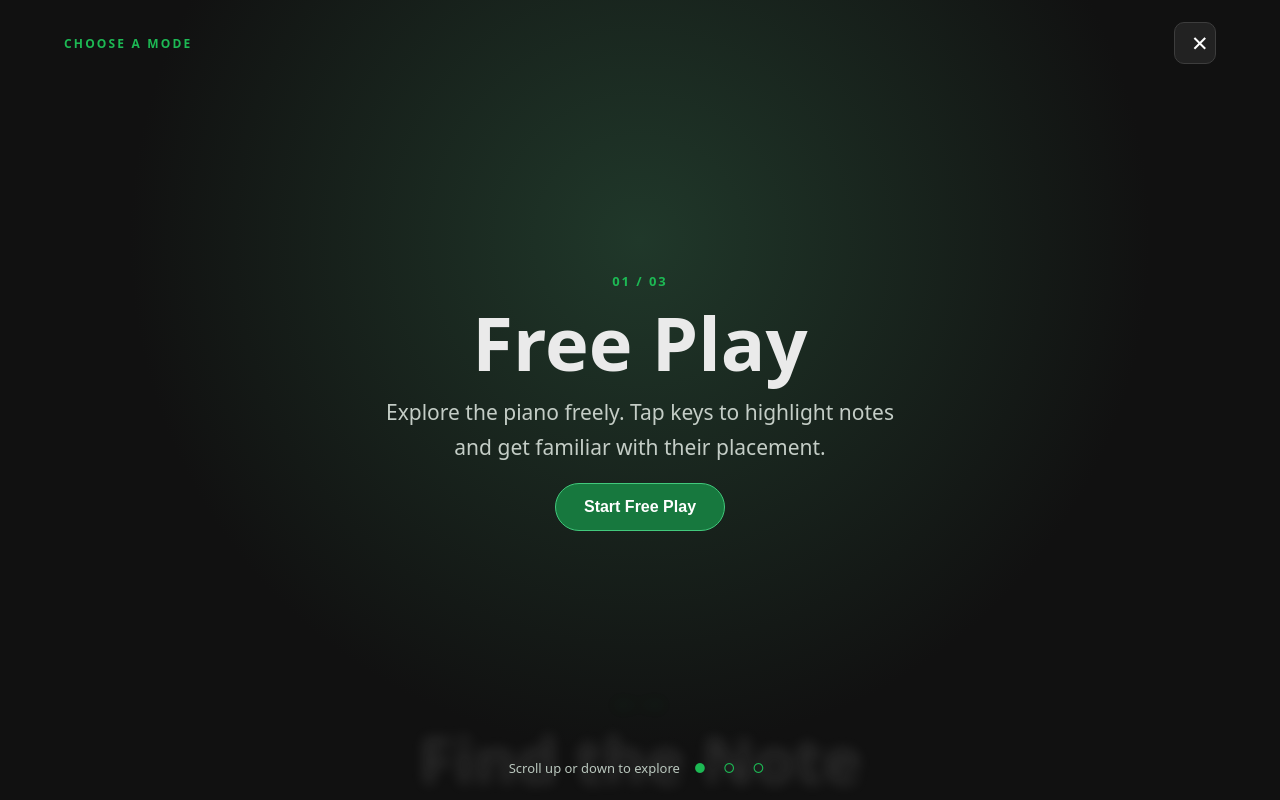
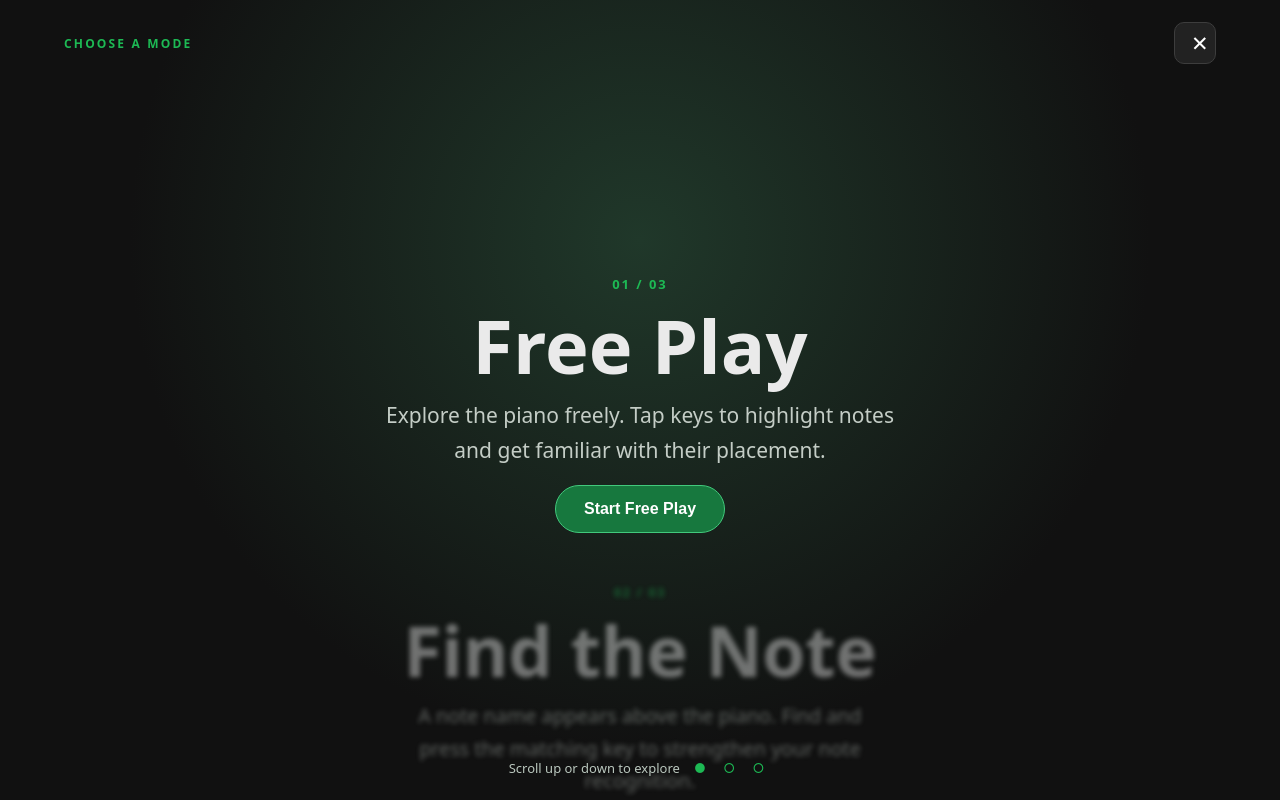
Before and after one commit to JoseC1154/KeyMemory, a plain HTML site: page index.html in a window 1280 px wide. Both pictures are taken after a click on the button "Open training modes". Drawn offline with Linux system fonts and the light colour scheme.

Commit message:
Show 30 percent neighboring modes with softer blur and brighter previews

```diff
--- a/styles.css
+++ b/styles.css
@@ -98,15 +98,15 @@ button:hover { border-color: var(--accent); }
   height:100%;
   overflow-y:auto;
   scroll-snap-type:y mandatory;
-  scroll-padding-block:25%;
-  padding-block:25vh;
+  scroll-padding-block:32%;
+  padding-block:32dvh;
   scrollbar-width:none;
   overscroll-behavior:contain;
 }
 .modeScroller::-webkit-scrollbar { display:none; }
 .modeSlide {
-  height:50vh;
-  min-height:50vh;
+  height:36dvh;
+  min-height:36dvh;
   scroll-snap-align:center;
   scroll-snap-stop:always;
   display:grid;
@@ -116,9 +116,9 @@ button:hover { border-color: var(--accent); }
 }
 .modeInner {
   max-width:580px;
-  opacity:calc(.12 + var(--proximity, 0) * .88);
-  filter:blur(calc((1 - var(--proximity, 0)) * 8px));
-  transform:translateY(calc((1 - var(--proximity, 0)) * 24px)) scale(calc(.88 + var(--proximity, 0) * .12));
+  opacity:calc(.44 + var(--proximity, 0) * .56);
+  filter:blur(calc((1 - var(--proximity, 0)) * 3px));
+  transform:translateY(calc((1 - var(--proximity, 0)) * 12px)) scale(calc(.94 + var(--proximity, 0) * .06));
   transition:opacity .12s linear,filter .12s linear,transform .12s linear;
   pointer-events:none;
 }
@@ -134,4 +134,4 @@ button:hover { border-color: var(--accent); }
 /* Keep the neighboring mode titles visible at the upper and lower edges. */
 .modeInner h2 { margin:12px 0; }
 .modeInner p { margin-bottom:18px; }
-@media (max-height:650px) { .modeSlide { min-height:310px; height:310px; } .modeScroller { padding-block:calc((100dvh - 310px)/2); } }
+@media (max-height:650px) { .modeInner h2 { font-size:clamp(28px,5vh,42px); } .modeInner p { font-size:14px; line-height:1.35; margin-bottom:10px; } .modeSlide { padding:10px 18px; } }
```
